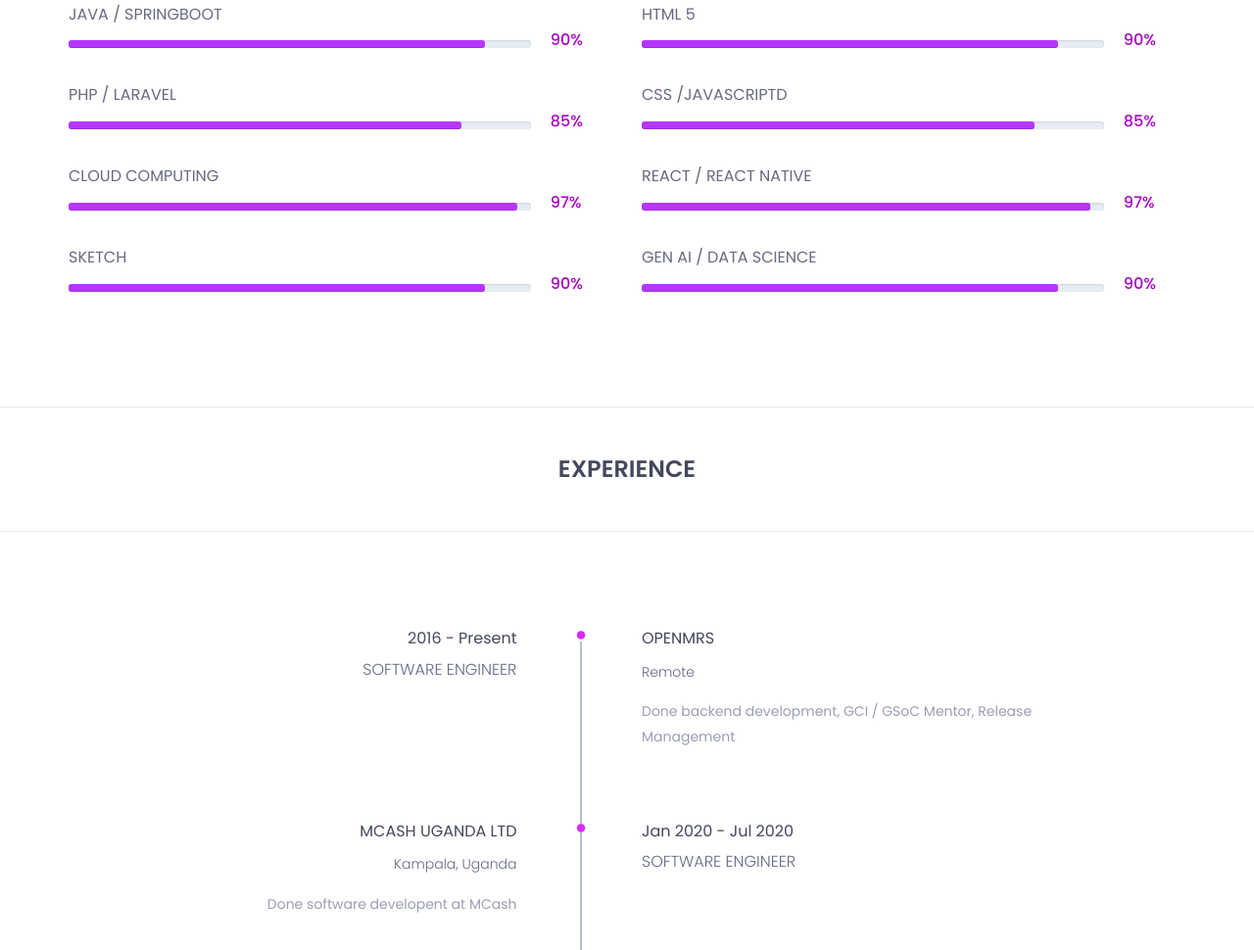
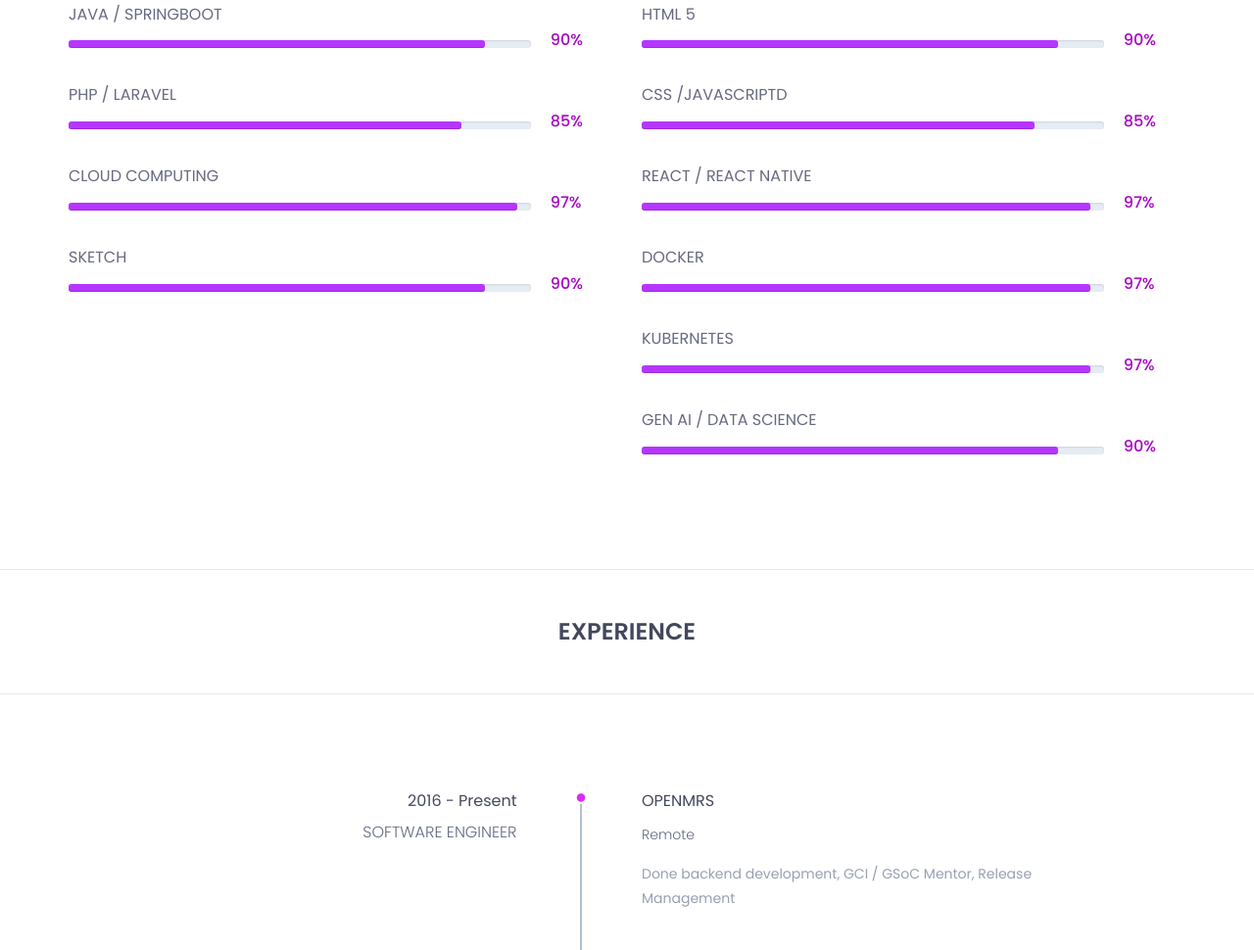
Before and after one commit to tendomart/tendomart.github.io, a plain HTML site: page index.html in a window 1280 px wide. Shown: the part 2577-3547 px from the top of the page at 98% size. Drawn offline with nearby package versions, Linux system fonts and the light colour scheme.

Commit message:
Add more changes

```diff
--- a/index.html
+++ b/index.html
@@ -367,6 +367,28 @@
 									</div><!-- /.barWrapper -->
 									<div class="barWrapper">
 										<span class="progressText">React / React Native</span>
+										<div class="single-progress-txt">
+											<div class="progress ">
+											   <div class="progress-bar" role="progressbar" aria-valuenow="97" aria-valuemin="10" aria-valuemax="100" style="">
+
+											   </div>
+											</div>
+											<h3>97%</h3>
+										</div>
+									</div><!-- /.barWrapper -->
+									<div class="barWrapper">
+										<span class="progressText">Docker</span>
+										<div class="single-progress-txt">
+											<div class="progress ">
+											   <div class="progress-bar" role="progressbar" aria-valuenow="97" aria-valuemin="10" aria-valuemax="100" style="">
+
+											   </div>
+											</div>
+											<h3>97%</h3>
+										</div>
+									</div><!-- /.barWrapper -->
+									<div class="barWrapper">
+										<span class="progressText">Kubernetes</span>
 										<div class="single-progress-txt">
 											<div class="progress ">
 											   <div class="progress-bar" role="progressbar" aria-valuenow="97" aria-valuemin="10" aria-valuemax="100" style="">
```
